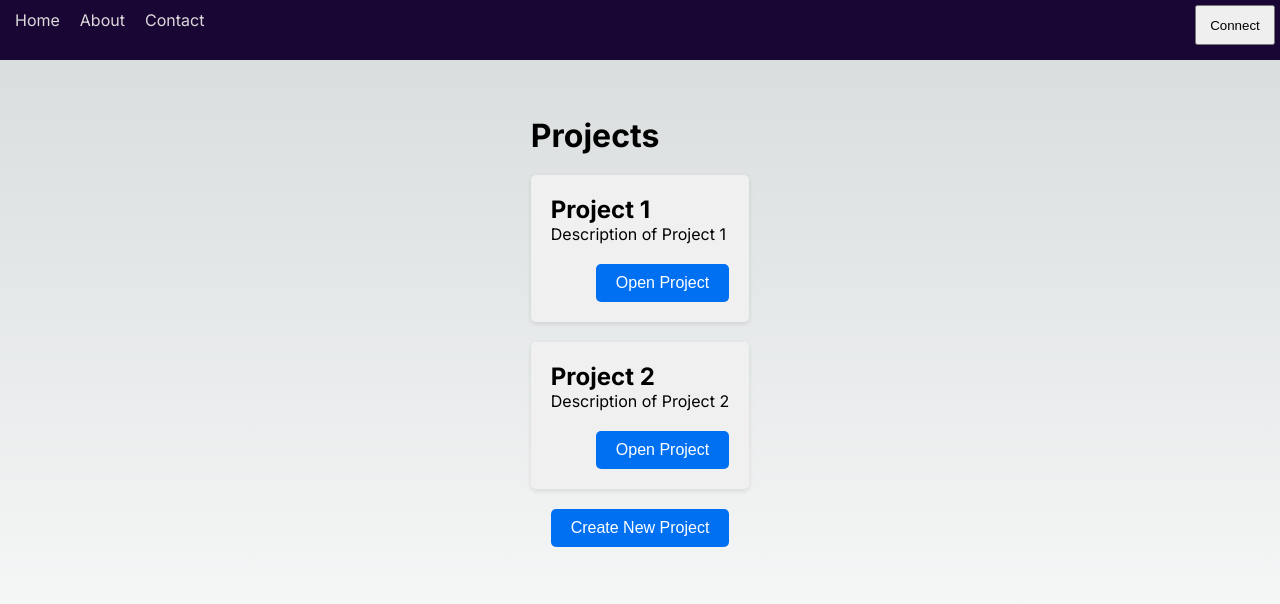
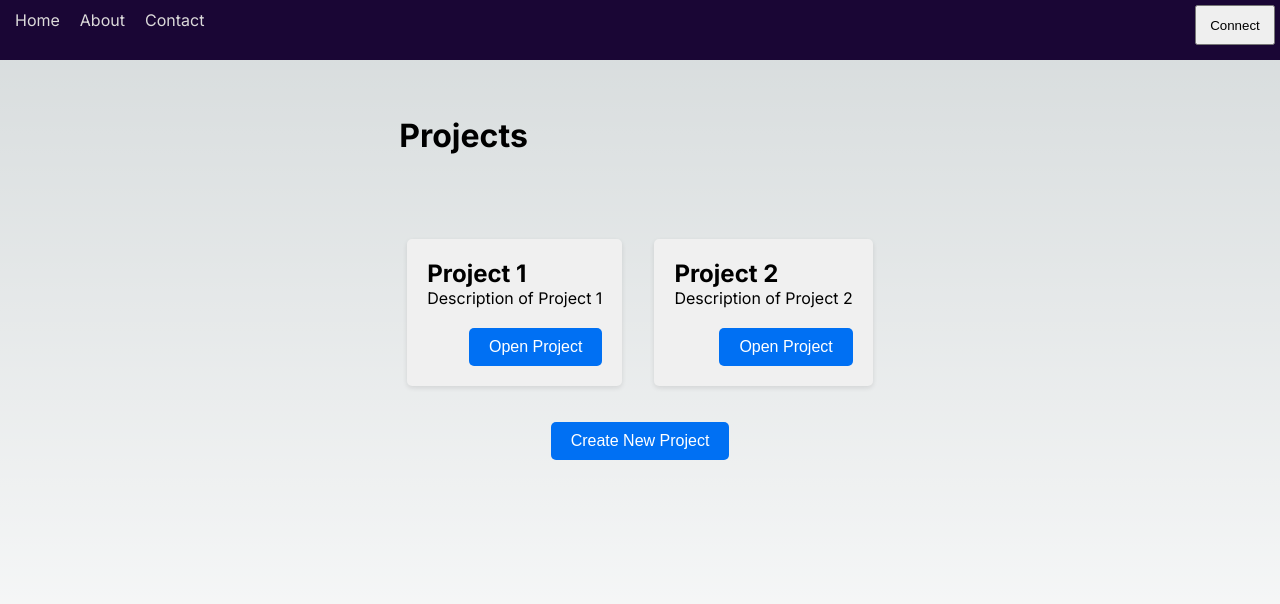
Before and after one commit to SoftwareMechanic/non-fungible-asset, a Next.js app: page / in a window 1280 px wide. Shown: the top 604 px of the page. Built offline with nearby package versions, Linux system fonts and the light colour scheme.

Commit message:
Update ProjectsGrid

```diff
--- a/app/components/ProjectsGrid/ProjectsGrid.js
+++ b/app/components/ProjectsGrid/ProjectsGrid.js
@@ -11,12 +11,16 @@ const ProjectsGrid = ({ projects = null, onCreate }) => {
         routerProject.push(`/projects/${id}`)
     }
 
+    const handleCreateProjectClick = () => {
+        routerProject.push('/createProject');
+      };
+
     return (
         <div className={styles.container}>
             <div className={styles.header}>
                 <h1>Projects</h1>
             </div>
-            <div className={styles.grid}>
+            <div className={styles.grid2}>
                 {projects != null && projects.map((project) => (
                     <div key={project.id} className={styles.card}>
                         <h2>{project.name}</h2>
@@ -25,7 +29,7 @@ const ProjectsGrid = ({ projects = null, onCreate }) => {
                     </div>
                 ))}
             </div>
-            <CustomButton text="Create New Project" onClick={onCreate} />
+            <CustomButton text="Create New Project" onClick={handleCreateProjectClick} />
         </div>
     );
 };
--- a/app/components/ProjectsGrid/ProjectsGrid.module.css
+++ b/app/components/ProjectsGrid/ProjectsGrid.module.css
@@ -10,6 +10,7 @@
     justify-content: space-between;
     width: 100%;
     margin-bottom: 20px;
+    margin-left: 1rem;
 }
 
 .grid {
@@ -18,12 +19,21 @@
     gap: 20px;
     width: 100%;
 }
+.grid2 {
+    display: flex;
+    align-items: center;
+    justify-content: center;
+    flex-wrap: wrap;
+    max-width: 800px;
+    margin-top: 3rem;
+  }
 
 .card {
     padding: 20px;
     background-color: #f0f0f0;
     border-radius: 5px;
     box-shadow: 0 2px 5px rgba(0, 0, 0, 0.1);
+    margin: 1rem;
 }
 
 .card h2 {
```
